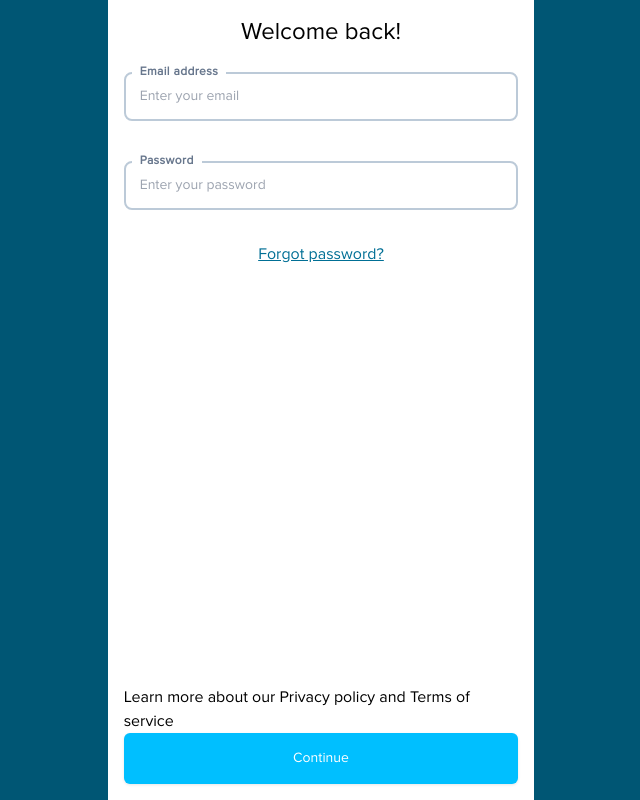
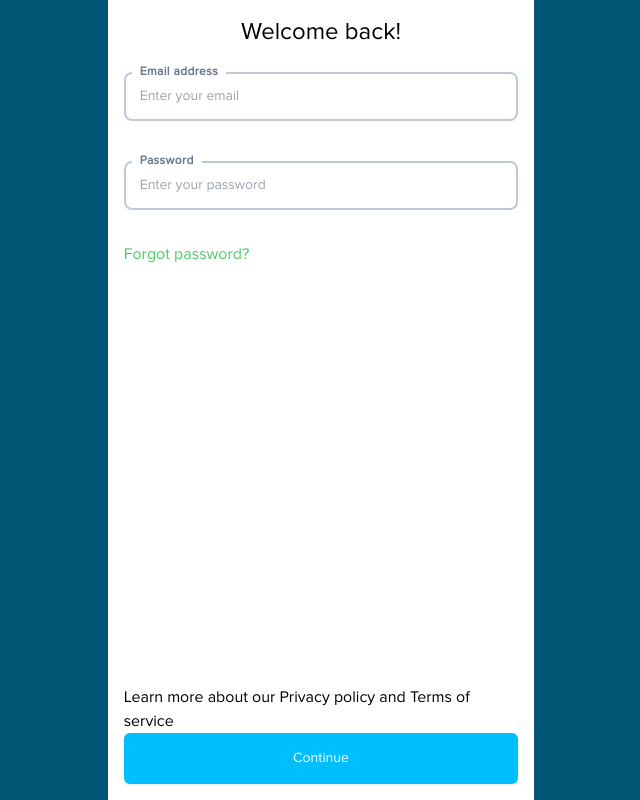
Before and after one commit to clients-projects/uphold1-front, a React app: page / in a window 1280 px wide. Shown: the whole page, without its empty margins (319-959 px from the left). Built offline with nearby package versions, Linux system fonts and the light colour scheme.

Commit message:
working on form input

```diff
--- a/src/components/Form.jsx
+++ b/src/components/Form.jsx
@@ -67,7 +67,10 @@ const Form = (props) => {
                         Welcome back!
                     </h2>
                     <div className='relative input-box'>
-                        <label htmlFor='email' className='input-label absolute font-ProximaNovaRegular'>
+                        <label
+                            htmlFor='email'
+                            className='input-label absolute font-ProximaNovaRegular'
+                        >
                             {' '}
                             Email address
                         </label>
@@ -82,7 +85,10 @@ const Form = (props) => {
                         />
                     </div>
                     <div className='relative input-box'>
-                        <label for='password' className='input-label absolute font-ProximaNovaRegular'>
+                        <label
+                            for='password'
+                            className='input-label absolute font-ProximaNovaRegular'
+                        >
                             Password
                         </label>
                         <input
@@ -95,8 +101,8 @@ const Form = (props) => {
                             onChange={handlePassword}
                         />
                     </div>
-                    <div className='flex justify-center '>
-                        <div className='font-medium text-center underline text-[#006f95]'>
+                    <div className='flex justify-start'>
+                        <div className='font-medium text-center text-[#49cc68]'>
                             Forgot password?
                         </div>
                     </div>
--- a/src/styles/styles.css
+++ b/src/styles/styles.css
@@ -30,6 +30,7 @@
 .sign-in-input:focus {
     border: 1px solid black !important;
     transition: 0.2s ease-in-out;
+
 }
 
 .input-label {
```
Also changed, not shown: package.json (+4 -4 lines), 1 other file.
